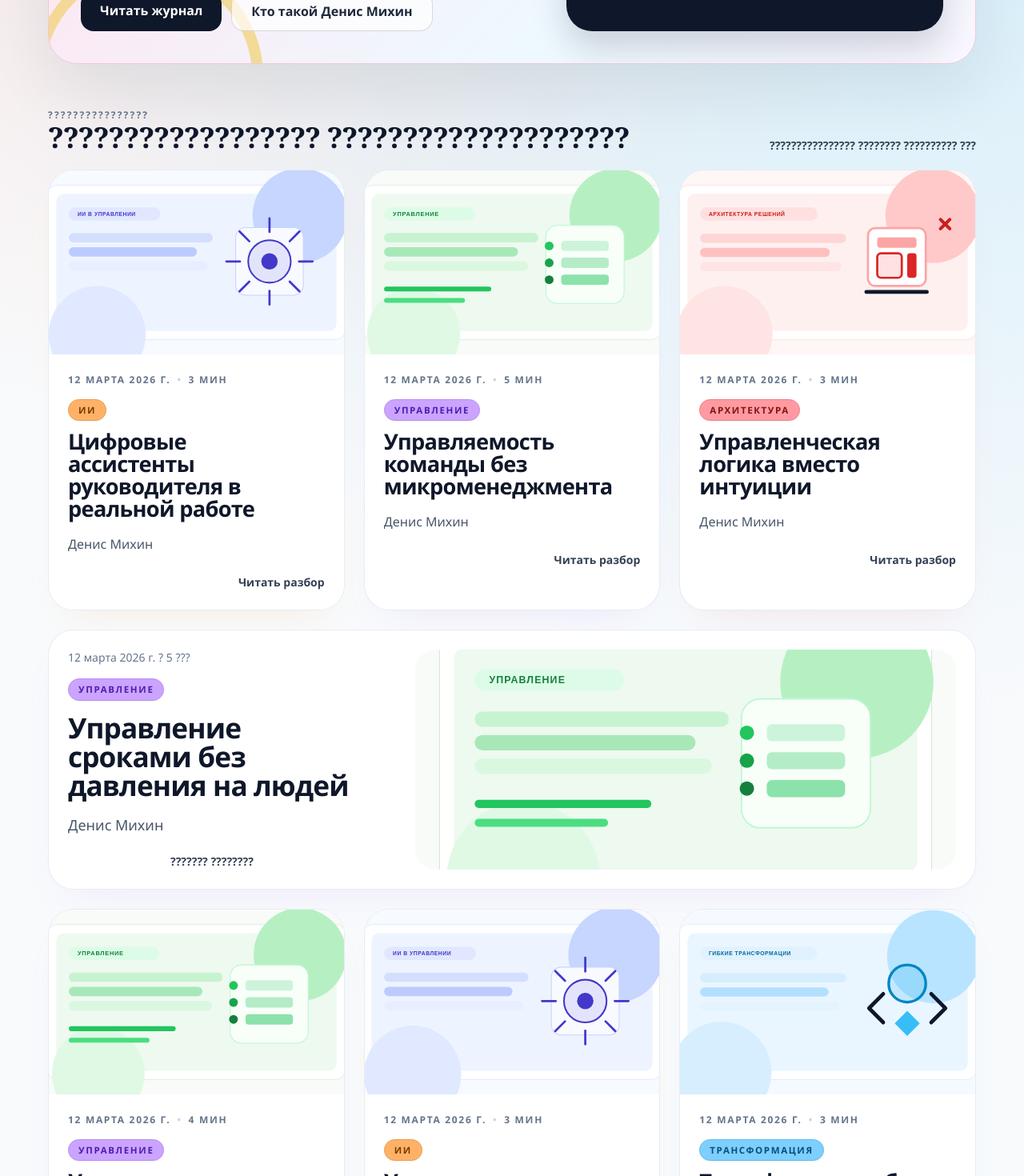
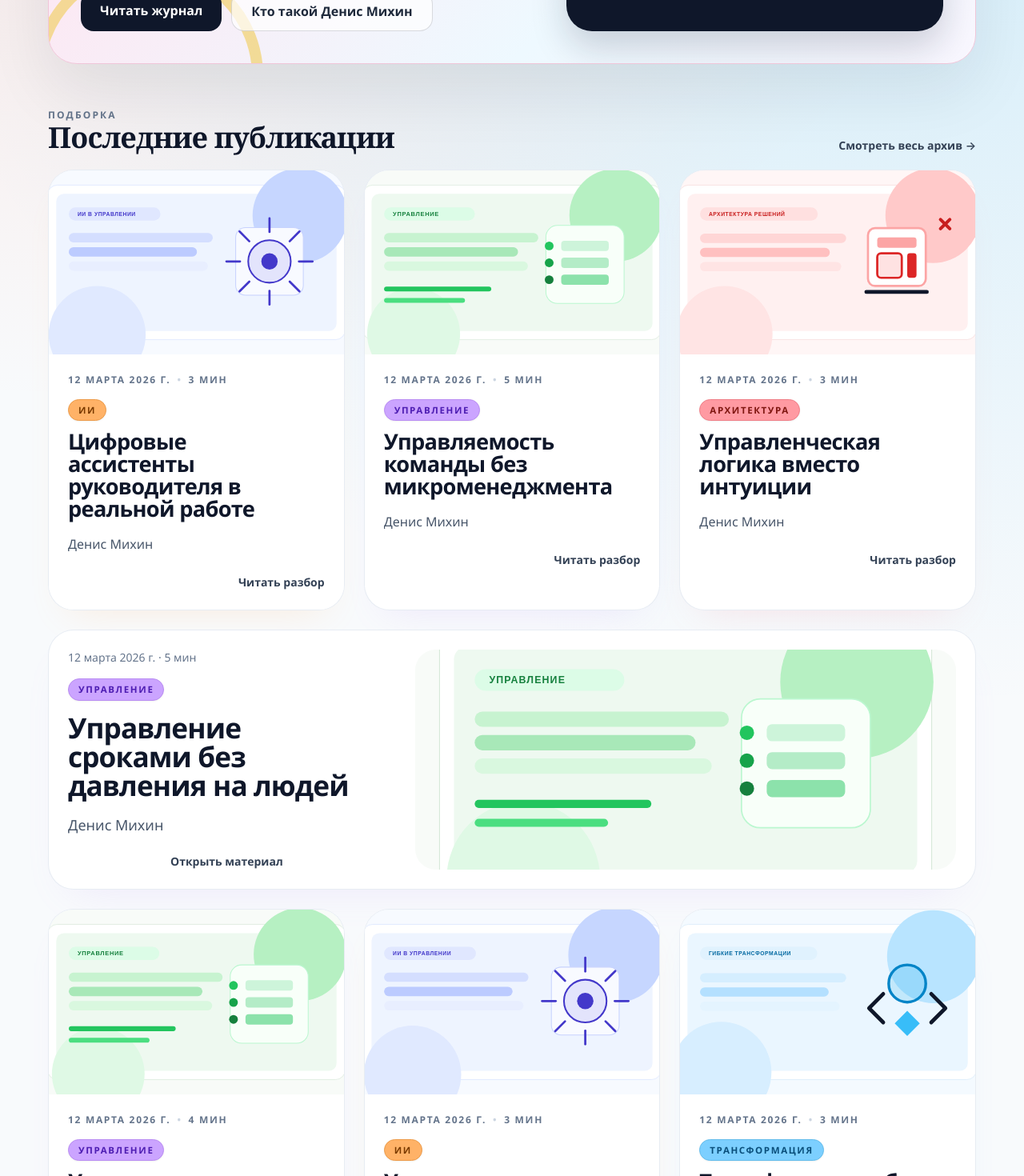
Before and after one commit to digitalmikhin-code/denis-journal, a Next.js app: page / in a window 1280 px wide. Shown: the part 920-2390 px from the top of the page at 80% size. Built offline with nearby package versions, Linux system fonts and the light colour scheme; no server answers.

Commit message:
restore homepage latest posts labels

```diff
--- a/app/page.tsx
+++ b/app/page.tsx
@@ -147,13 +147,13 @@ export default function HomePage(): JSX.Element {
       <section className="space-y-5">
         <div className="flex flex-wrap items-end justify-between gap-3">
           <div>
-            <p className="text-xs font-semibold uppercase tracking-[0.18em] text-slate-500">????????????????</p>
+            <p className="text-xs font-semibold uppercase tracking-[0.18em] text-slate-500">Подборка</p>
             <h2 className="serif-display text-4xl font-semibold tracking-tight text-slate-900">
-              ?????????????????? ????????????????????
+              Последние публикации
             </h2>
           </div>
           <Link href="/articles" className="text-sm font-semibold text-slate-700 hover:text-slate-900">
-            ???????????????? ???????? ?????????? ???
+            Смотреть весь архив →
           </Link>
         </div>
 
@@ -198,7 +198,7 @@ export default function HomePage(): JSX.Element {
                   <div className={`space-y-4 ${isImageRight ? "md:order-1" : "md:order-2"}`}>
                     <div className="flex flex-wrap items-center gap-3">
                       <span className="text-sm font-medium text-slate-500">
-                        {formatDate(block.article.frontmatter.date)} ? {block.article.frontmatter.readingTime} ???
+                        {formatDate(block.article.frontmatter.date)} · {block.article.frontmatter.readingTime} мин
                       </span>
                     </div>
                     <span
@@ -219,7 +219,7 @@ export default function HomePage(): JSX.Element {
                     </p>
                     <div className="flex items-center gap-4 pt-1">
                       <span className={`h-2 w-28 rounded-full bg-gradient-to-r ${theme.line}`} />
-                      <span className="text-sm font-semibold text-slate-700">??????? ????????</span>
+                      <span className="text-sm font-semibold text-slate-700">Открыть материал</span>
                     </div>
                   </div>
                 </Link>
```
Also changed, not shown: 1 other file (tests, documents, lock files or other folders).
